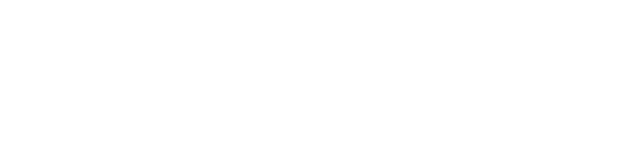
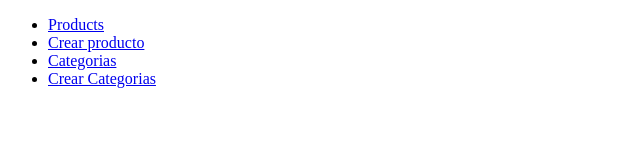
Before and after one commit to naviponciano/plastichousewebapp, a plain HTML site: page index.html in a window 1280 px wide. Shown: the whole page, without its empty margins (0-640 px from the left). Drawn offline with Linux system fonts and the light colour scheme.

Commit message:
Agregue lista

```diff
--- a/index.html
+++ b/index.html
@@ -6,6 +6,18 @@
     <title>Inicio</title>
 </head>
 <body>
-
+    <ul>
+        <li>
+            <a href="./Admin/Products/index.html">Products</a>
+        </li><li>
+            <a href="./Admin/Products/create.html">Crear producto</a>
+        </li>
+        <li>
+            <a href="./Admin/Categorias/index.html">Categorias</a>
+        </li>
+        <li>
+            <a href="./Admin/Categorias/create.html">Crear Categorias</a>
+        </li>
+    </ul>
 </body>
 </html>
```
